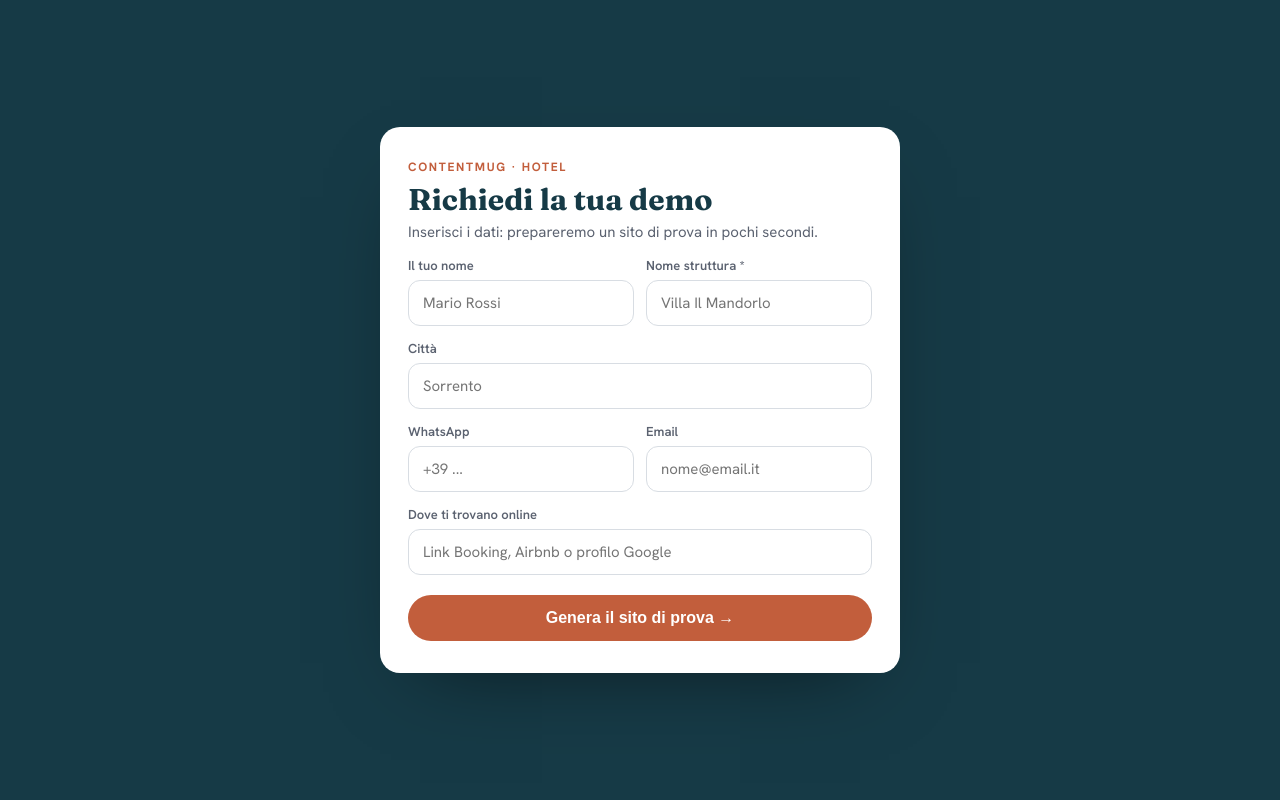
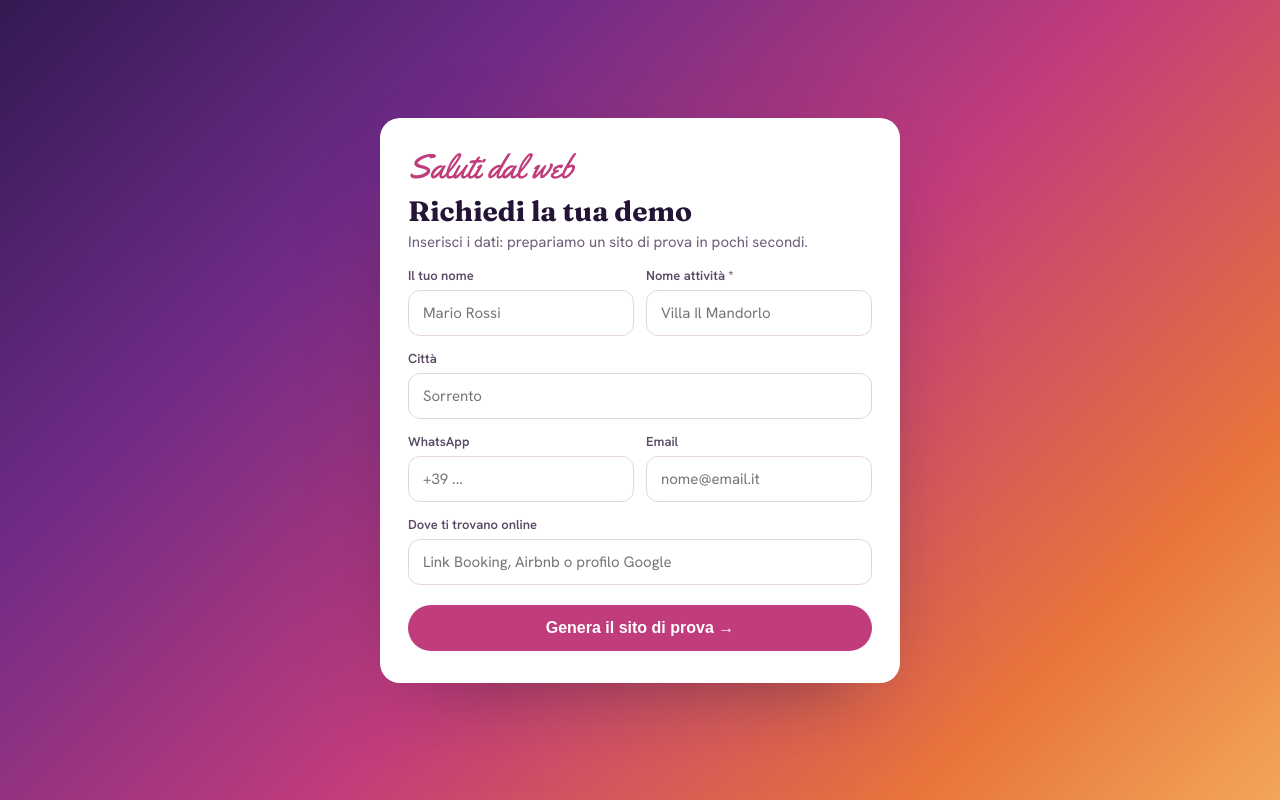
Before and after one commit to OniCodeSan/home, a Next.js app: page /richiedi-demo in a window 1280 px wide. Built offline with nearby package versions, Linux system fonts and the light colour scheme; no server answers.

Commit message:
Naming+mood 'Saluti dal web' su tutte le pagine interne (richiedi-demo, login, caricamento, barra/popup demo, acquisto, admin/dashboard); rimossi tutti i riferimenti a contentmug

```diff
--- a/src/app/admin/page.tsx
+++ b/src/app/admin/page.tsx
@@ -18,7 +18,7 @@ export default async function AdminHome() {
   return (
     <main style={ui.page}>
       <div style={{ display: 'flex', alignItems: 'center', justifyContent: 'space-between', gap: 12, flexWrap: 'wrap' }}>
-        <h1 style={ui.h1}>contentmug · admin</h1>
+        <h1 style={ui.h1}>Saluti dal web · admin</h1>
         {authEnabled() ? (
           <form action={logoutAction}>
             <button type="submit" style={ui.btn}>Esci</button>
--- a/src/app/dashboard/page.tsx
+++ b/src/app/dashboard/page.tsx
@@ -9,7 +9,7 @@ export default async function Home() {
   const sites = await storage.listSites();
   return (
     <main style={{ maxWidth: 720, margin: '0 auto', padding: '64px 24px', fontFamily: 'system-ui, sans-serif' }}>
-      <h1 style={{ fontFamily: 'Fraunces, Georgia, serif', fontSize: 40, margin: 0 }}>contentmug · hotel</h1>
+      <h1 style={{ fontFamily: 'Fraunces, Georgia, serif', fontSize: 40, margin: 0 }}>Saluti dal web</h1>
       <p style={{ color: '#6b7280', fontSize: 18 }}>
         Landing page per piccole strutture ricettive, assemblate da blocchi statici.
       </p>
--- a/src/app/demo/[slug]/DemoPopup.tsx
+++ b/src/app/demo/[slug]/DemoPopup.tsx
@@ -2,7 +2,7 @@
 
 import React, { useEffect, useState } from 'react';
 
-const C = { teal: '#163A46', terra: '#C25E3C', muted: '#5b6270' };
+const C = { teal: '#241436', terra: '#C13C7B', muted: '#6E5C7A' };
 const serif = 'Fraunces, Georgia, serif';
 
 export function DemoPopup({ slug }: { slug: string }) {
@@ -20,7 +20,7 @@ export function DemoPopup({ slug }: { slug: string }) {
     <div
       role="dialog"
       aria-modal="true"
-      style={{ position: 'fixed', inset: 0, zIndex: 1000, background: 'rgba(15,42,51,.6)', display: 'flex', alignItems: 'center', justifyContent: 'center', padding: 20, fontFamily: "'Hanken Grotesk', system-ui, sans-serif" }}
+      style={{ position: 'fixed', inset: 0, zIndex: 1000, background: 'rgba(36,20,54,.6)', display: 'flex', alignItems: 'center', justifyContent: 'center', padding: 20, fontFamily: "'Hanken Grotesk', system-ui, sans-serif" }}
       onClick={() => setClosed(true)}
     >
       <div
--- a/src/app/demo/[slug]/acquista/page.tsx
+++ b/src/app/demo/[slug]/acquista/page.tsx
@@ -7,7 +7,8 @@ import { requestPurchaseAction } from '../actions';
 export const dynamic = 'force-dynamic';
 export const fetchCache = 'force-no-store';
 
-const C = { teal: '#163A46', terra: '#C25E3C', gold: '#E0A95C', muted: '#5b6270' };
+const SUNSET = 'linear-gradient(135deg, #321A52 0%, #6E2A86 26%, #C13C7B 54%, #E8743B 82%, #F2A65A 100%)';
+const C = { teal: SUNSET, terra: '#C13C7B', gold: '#F2A65A', muted: '#5b6270' };
 const serif = 'Fraunces, Georgia, serif';
 
 export default async function AcquistaDemo({ params, searchParams }: { params: { slug: string }; searchParams: { ok?: string } }) {
--- a/src/app/richiedi-demo/page.tsx
+++ b/src/app/richiedi-demo/page.tsx
@@ -1,12 +1,13 @@
 import React from 'react';
 import { requestDemoAction } from './actions';
+import { BRAND, SCRIPT, SUNSET, BC } from '@/lib/brand';
 
 export const dynamic = 'force-dynamic';
 
-const wrap: React.CSSProperties = { minHeight: '100vh', background: '#163A46', display: 'flex', alignItems: 'center', justifyContent: 'center', padding: 24, fontFamily: "'Hanken Grotesk', system-ui, sans-serif" };
-const card: React.CSSProperties = { width: '100%', maxWidth: 520, background: '#fff', borderRadius: 20, padding: '32px 28px', boxShadow: '0 30px 80px -40px rgba(0,0,0,.6)' };
-const label: React.CSSProperties = { display: 'block', fontSize: 13, color: '#5b6270', marginBottom: 6, fontWeight: 600 };
-const input: React.CSSProperties = { width: '100%', padding: '12px 14px', border: '1px solid #d8dde3', borderRadius: 12, fontSize: 15, fontFamily: 'inherit', marginBottom: 14 };
+const wrap: React.CSSProperties = { minHeight: '100vh', background: SUNSET, display: 'flex', alignItems: 'center', justifyContent: 'center', padding: 24, fontFamily: "'Hanken Grotesk', system-ui, sans-serif" };
+const card: React.CSSProperties = { width: '100%', maxWidth: 520, background: '#fff', borderRadius: 20, padding: '32px 28px', boxShadow: '0 30px 80px -40px rgba(40,20,54,.6)' };
+const label: React.CSSProperties = { display: 'block', fontSize: 13, color: '#5b4a66', marginBottom: 6, fontWeight: 600 };
+const input: React.CSSProperties = { width: '100%', padding: '12px 14px', border: '1px solid #e6d8d0', borderRadius: 12, fontSize: 15, fontFamily: 'inherit', marginBottom: 14 };
 
 export default function RichiediDemo({ searchParams }: { searchParams: Record<string, string> }) {
   const sp = searchParams || {};
@@ -14,9 +15,9 @@ export default function RichiediDemo({ searchParams }: { searchParams: Record<st
   return (
     <main style={wrap}>
       <form action={requestDemoAction} style={card}>
-        <p style={{ margin: 0, textTransform: 'uppercase', letterSpacing: '.14em', fontSize: 12, color: '#C25E3C', fontWeight: 700 }}>contentmug · hotel</p>
-        <h1 style={{ fontFamily: 'Fraunces, Georgia, serif', fontSize: 30, margin: '6px 0 4px', color: '#163A46' }}>Richiedi la tua demo</h1>
-        <p style={{ marginTop: 0, color: '#5b6270', fontSize: 15 }}>Inserisci i dati: prepareremo un sito di prova in pochi secondi.</p>
+        <p style={{ margin: 0, fontFamily: SCRIPT, fontSize: 34, color: BC.magenta, lineHeight: 1 }}>{BRAND}</p>
+        <h1 style={{ fontFamily: 'Fraunces, Georgia, serif', fontSize: 28, margin: '10px 0 4px', color: BC.ink }}>Richiedi la tua demo</h1>
+        <p style={{ marginTop: 0, color: BC.muted, fontSize: 15 }}>Inserisci i dati: prepariamo un sito di prova in pochi secondi.</p>
 
         <div style={{ display: 'flex', gap: 12, flexWrap: 'wrap' }}>
           <div style={{ flex: '1 1 200px' }}>
@@ -24,7 +25,7 @@ export default function RichiediDemo({ searchParams }: { searchParams: Record<st
             <input style={input} name="nome" placeholder="Mario Rossi" />
           </div>
           <div style={{ flex: '1 1 200px' }}>
-            <label style={label}>Nome struttura *</label>
+            <label style={label}>Nome attività *</label>
             <input style={input} name="struttura" placeholder="Villa Il Mandorlo" required />
           </div>
         </div>
@@ -46,9 +47,9 @@ export default function RichiediDemo({ searchParams }: { searchParams: Record<st
         <label style={label}>Dove ti trovano online</label>
         <input style={input} name="dove" placeholder="Link Booking, Airbnb o profilo Google" />
 
-        {err ? <p style={{ color: '#b34141', fontSize: 13, marginTop: 0 }}>Inserisci almeno il nome della struttura.</p> : null}
+        {err ? <p style={{ color: '#b34141', fontSize: 13, marginTop: 0 }}>Inserisci almeno il nome dell’attività.</p> : null}
 
-        <button type="submit" style={{ width: '100%', marginTop: 6, background: '#C25E3C', color: '#fff', fontWeight: 700, fontSize: 16, padding: '14px 24px', border: 'none', borderRadius: 999, cursor: 'pointer' }}>
+        <button type="submit" style={{ width: '100%', marginTop: 6, background: BC.magenta, color: '#fff', fontWeight: 700, fontSize: 16, padding: '14px 24px', border: 'none', borderRadius: 999, cursor: 'pointer' }}>
           Genera il sito di prova →
         </button>
       </form>
--- a/src/lib/boilerplate.ts
+++ b/src/lib/boilerplate.ts
@@ -111,7 +111,7 @@ export function buildDemoContents(
       indirizzo,
       email: form.email || undefined,
       telefono,
-      note: 'Sito dimostrativo generato da contentmug · hotel.',
+      note: 'Sito dimostrativo generato con Saluti dal web.',
     },
   };
 }
--- /dev/null
+++ b/src/lib/brand.ts
@@ -0,0 +1,15 @@
+// Identità del prodotto "Saluti dal web" (mood tramonto vibrante).
+// Usata dalle pagine/chrome del prodotto (NON dai siti generati dei clienti, che restano eleganti).
+export const BRAND = 'Saluti dal web';
+export const SCRIPT = "'Yellowtail', cursive";
+export const SUNSET = 'linear-gradient(135deg, #321A52 0%, #6E2A86 26%, #C13C7B 54%, #E8743B 82%, #F2A65A 100%)';
+export const BC = {
+  ink: '#241436',
+  purple: '#5B2A86',
+  magenta: '#C13C7B',
+  orange: '#E8743B',
+  gold: '#F2A65A',
+  cream: '#FCF2E9',
+  muted: '#6E5C7A',
+  line: '#6C4BF0',
+};
--- a/src/lib/osm.ts
+++ b/src/lib/osm.ts
@@ -3,7 +3,7 @@
 // Overpass: luoghi di interesse vicini.
 // Nessun dato inventato: se OSM non trova nulla, ritorniamo null/[] e si usa il boilerplate.
 
-const UA = 'contentmug-hotel/1.0 (https://contentmug.it; info@contentmug.it)';
+const UA = 'saluti-dal-web/1.0 (info@salutidalweb.it)';
 
 export type GeoResult = {
   lat: number;
```
Also changed, not shown: src/app/admin/login/page.tsx (+6 -5 lines), src/app/demo/[slug]/DemoLoading.tsx (+5 -5 lines), src/app/demo/[slug]/page.tsx (+8 -7 lines).
